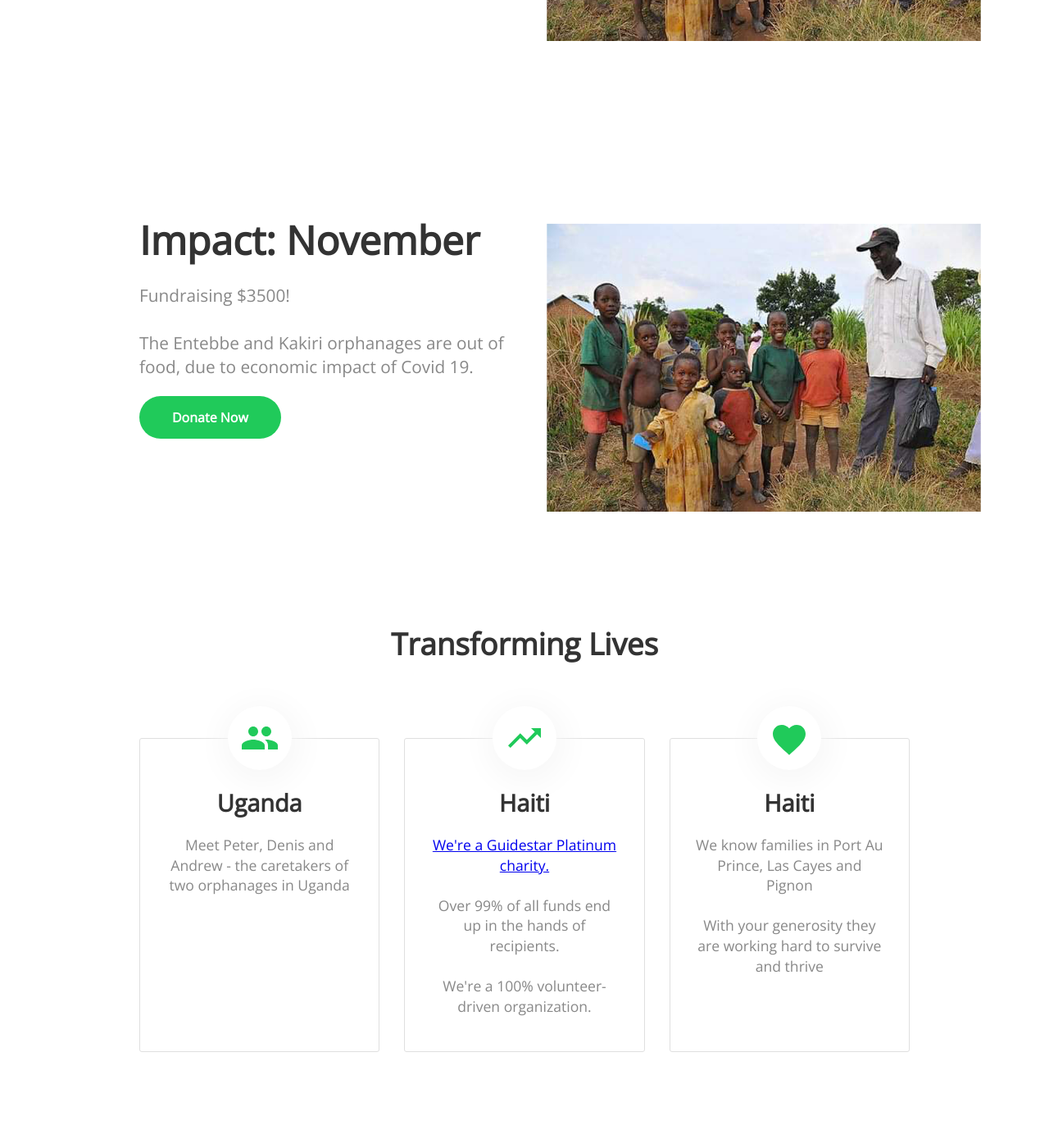
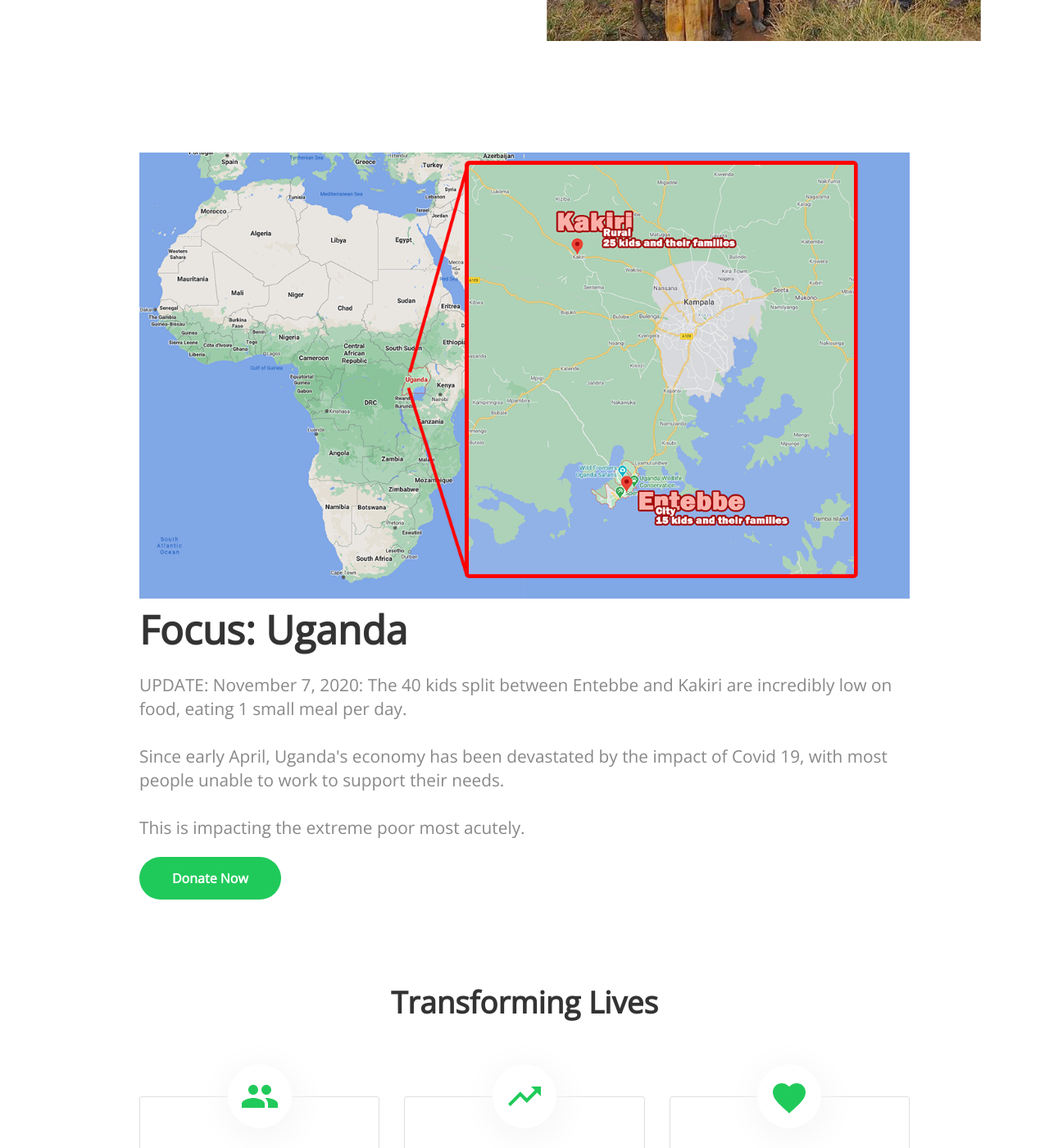
Before and after one commit to prouticus/rtpa, a Jekyll site: the page built from index.html, in a window 1280 px wide and 1400 px high, scrolled down 711 px. Shown: the whole window at 82% size. Built offline with Jekyll 4.4.1, drawn with Linux system fonts in a browser that asks for light colours; nearby versions of some CDN libraries; a script that is not in the unit is left out.

Commit message:
update to map section

```diff
--- a/index.html
+++ b/index.html
@@ -25,26 +25,25 @@ title: Rescue The Poor
 </header>
 
 
-<header>
 <div class="container">
+	<div class="column">
+		<img src="{{ site.baseurl }}/images/Uganda_blowup.png" alt="Map" />
+	</div>
 	<div class="column">
 		<div>
 			<h1 class="editable">
-					Impact: November
+				Focus: Uganda
 			</h1>
 			<p class="editable">
-					Fundraising $3500!<br /><br />The Entebbe and Kakiri orphanages are out of food, due to economic impact of Covid 19.
+				UPDATE: November 7, 2020: The 40 kids split between Entebbe and Kakiri are incredibly low on food, eating 1 small meal per day.<br /><br />Since early April, Uganda's economy has been devastated by the impact of Covid 19, with most people unable to work to support their needs.<br /><br />This is impacting the extreme poor most acutely.
 			</p>
 			<div class="button">
 				<a href="#donate">Donate Now</a>
 			</div>
 		</div>
 	</div>
-		<div class="column">
-			<img src="{{ site.baseurl }}/images/sheep.png" alt="Joy" />
 </div>
-	</div>
-</header>
+
 
 <div class="container">
 	<h2 class="editable" style="text-align: center;">
```
Also changed, not shown: images/uganda_blowup.png (added). Lines whose indentation alone changed are shown as unchanged.
